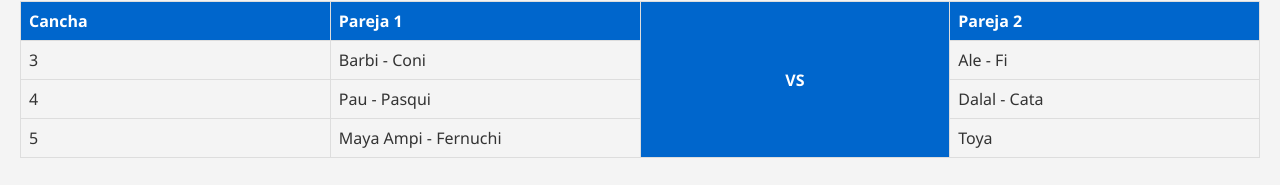
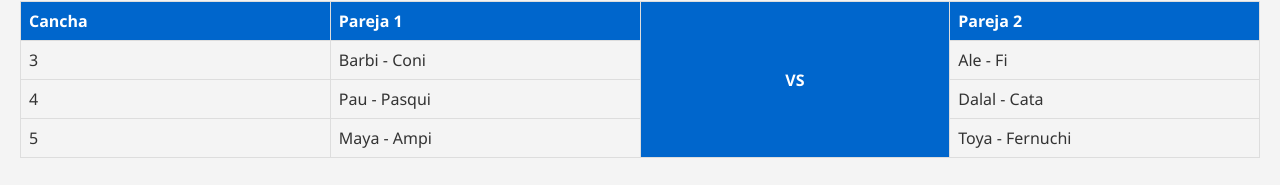
Before and after one commit to Dalal15/americanos-sin-margen, a plain HTML site: page index.html in a window 1280 px wide. Shown: the part 541-726 px from the top of the page. Drawn offline with Linux system fonts and the light colour scheme.

Commit message:
fix toya

```diff
--- a/index.html
+++ b/index.html
@@ -132,8 +132,8 @@
       </tr>
       <tr>
         <td>5</td>
-        <td>Maya Ampi - Fernuchi</td>
-        <td>Toya</td>
+        <td>Maya - Ampi</td>
+        <td>Toya - Fernuchi</td>
       </tr>
     </table>
   </div>
```
